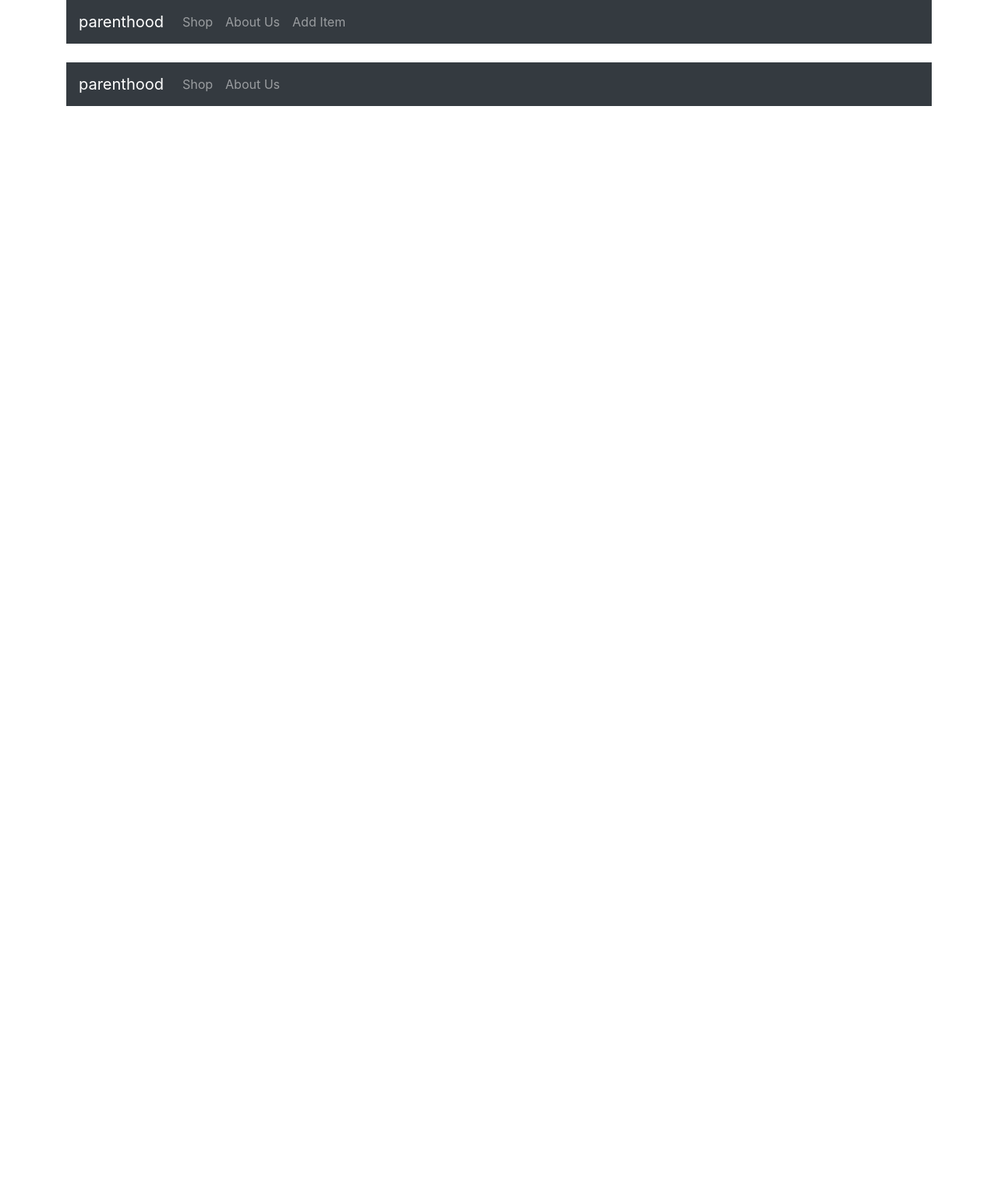
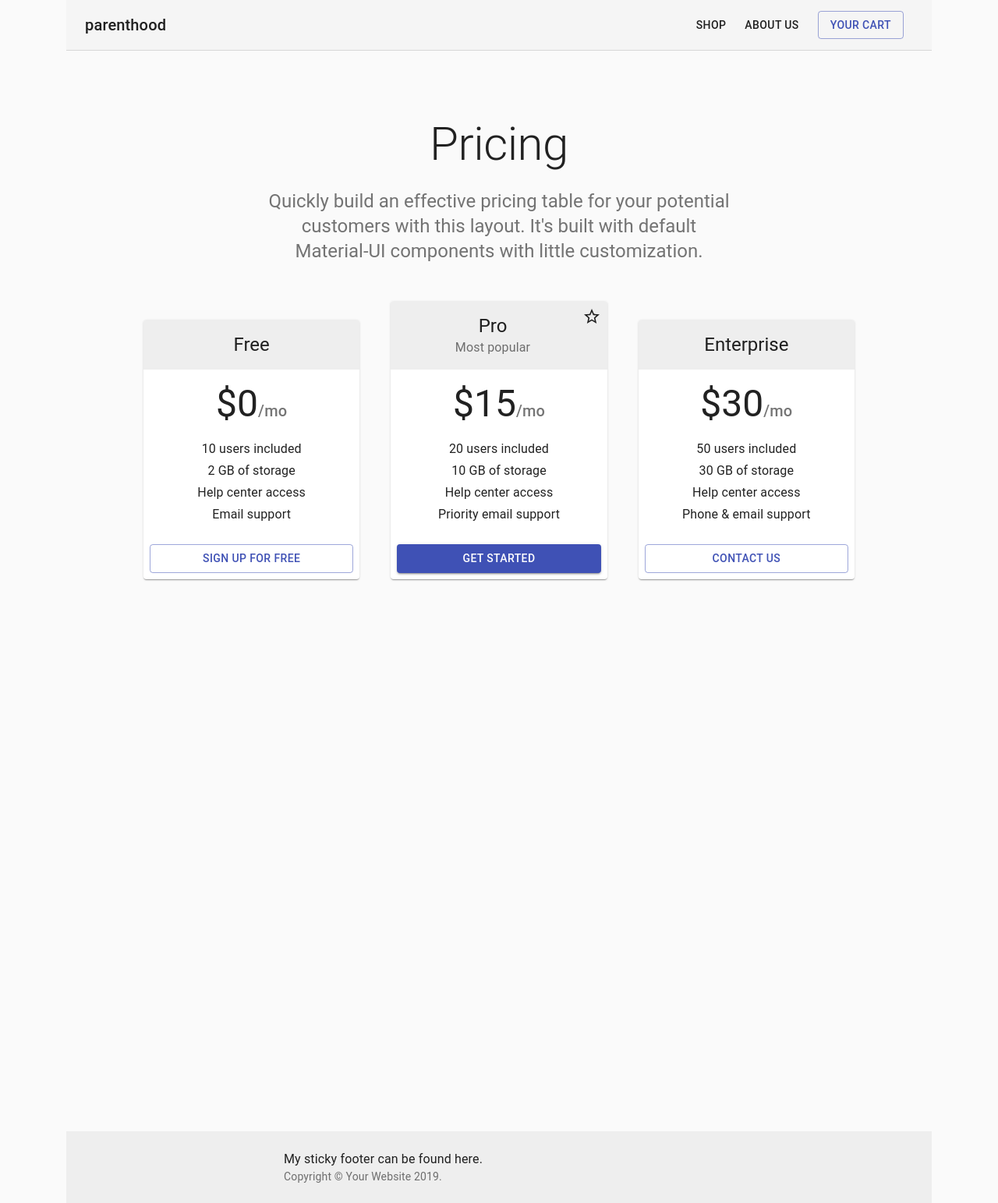
Before and after one commit to slongarama/parenthood, a React (Create React App) app: page / in a window 1280 px wide. Shown: the whole page at 78% size. Before the commit the page ends 800 px from the top, so only its background shows below. Built offline with nearby package versions, Linux system fonts and the light colour scheme.

Commit message:
pushing pricing template

```diff
--- a/src/App.js
+++ b/src/App.js
@@ -9,6 +9,8 @@
 import EditProduct from "./components/edit-product.component";
 import CreateProduct from "./components/create-product.component";
 import CreateUser from "./components/create-user.component";
+import StickyFooter from "./components/sticky-footer.component"
+// import Pricing from "./components/pricing-section.component"
 
 function App() {
   return (
@@ -24,6 +26,7 @@
           <Route path="/create" component={CreateProduct} />
           <Route path="/user" component={CreateUser} />
         </Switch>
+        <StickyFooter />
       </div>
     </Router>
   );
--- a/src/components/landing-page.component.js
+++ b/src/components/landing-page.component.js
@@ -1,22 +1,11 @@
 import React, { Component } from 'react';
 import { Link } from 'react-router-dom';
+import Pricing from './pricing-section.component';
 
-export default class Navbar extends Component {
+export default class LandingPage extends Component {
     render() {
         return (
-            <nav className="navbar navbar-dark bg-dark navbar-expand-lg">
-                <Link to="/" className="navbar-brand">parenthood</Link>
-                <div className="collpase navbar-~collapse">
-                    <ul className="navbar-nav mr-auto">
-                        <li className="navbar-item">
-                            <Link to="/shop" className="nav-link">Shop</Link>
-                        </li>
-                        <li className="navbar-item">
-                            <Link to="/about-us" className="nav-link">About Us</Link>
-                        </li>
-                    </ul>
-                </div>
-            </nav>
+            <Pricing></Pricing>
         );
     }
 }
--- a/src/components/navbar.component.js
+++ b/src/components/navbar.component.js
@@ -1,26 +1,63 @@
-import React, { Component } from 'react';
-import { Link } from 'react-router-dom';
-import '../styles/components/navbar.css'
+import React from 'react';
+import AppBar from '@material-ui/core/AppBar';
+import Button from '@material-ui/core/Button';
+import CssBaseline from '@material-ui/core/CssBaseline';
+import Toolbar from '@material-ui/core/Toolbar';
+import Typography from '@material-ui/core/Typography';
+import Link from '@material-ui/core/Link';
+import { makeStyles } from '@material-ui/core/styles';
 
-export default class Navbar extends Component {
-  render() {
-    return (
-      <nav className="navbar navbar-dark bg-dark navbar-expand-lg">
-        <Link to="/" className="navbar-brand">parenthood</Link>
-        <div className="collpase navbar-~collapse">
-          <ul className="navbar-nav mr-auto">
-            <li className="navbar-item">
-              <Link to="/shop" className="nav-link">Shop</Link>
-            </li>
-            <li className="navbar-item">
-              <Link to="/about-us" className="nav-link">About Us</Link>
-            </li>
-            <li className="navbar-item">
-              <Link to="/create" className="nav-link">Add Item</Link>
-            </li>
-          </ul>
-        </div>
-      </nav>
-    );
-  }
+
+const useStyles = makeStyles(theme => ({
+  '@global': {
+    ul: {
+      margin: 0,
+      padding: 0,
+    },
+    li: {
+      listStyle: 'none',
+    },
+  },
+  appBar: {
+    borderBottom: `1px solid ${theme.palette.divider}`,
+  },
+  toolbar: {
+    flexWrap: 'wrap',
+  },
+  toolbarTitle: {
+    flexGrow: 1,
+  },
+  link: {
+    margin: theme.spacing(1, 1.5),
+  },
+}));
+
+export default function Pricing() {
+  const classes = useStyles();
+
+  return (
+    <React.Fragment>
+      <CssBaseline />
+      <AppBar position="static" color="default" elevation={0} className={classes.appBar}>
+        <Toolbar className={classes.toolbar}>
+          <Typography variant="h6" color="inherit" noWrap className={classes.toolbarTitle}>
+            <Link color="textPrimary" href="/">
+              parenthood
+            </Link>
+          </Typography>
+          <nav>
+            <Link variant="button" color="textPrimary" href="/shop" className={classes.link}>
+              Shop
+            </Link>
+            <Link variant="button" color="textPrimary" href="/about-us" className={classes.link}>
+              About Us
+            </Link>
+          </nav>
+          <Button href="#" color="primary" variant="outlined" className={classes.link}>
+            Your Cart
+          </Button>
+        </Toolbar>
+      </AppBar>
+    </React.Fragment>
+  );
 }
--- /dev/null
+++ b/src/components/pricing-section.component.js
@@ -0,0 +1,170 @@
+import React from 'react';
+import Button from '@material-ui/core/Button';
+import Card from '@material-ui/core/Card';
+import CardActions from '@material-ui/core/CardActions';
+import CardContent from '@material-ui/core/CardContent';
+import CardHeader from '@material-ui/core/CardHeader';
+import CssBaseline from '@material-ui/core/CssBaseline';
+import Grid from '@material-ui/core/Grid';
+import StarIcon from '@material-ui/icons/StarBorder';
+import Typography from '@material-ui/core/Typography';
+import Link from '@material-ui/core/Link';
+import { makeStyles } from '@material-ui/core/styles';
+import Container from '@material-ui/core/Container';
+
+function Copyright() {
+    return (
+        <Typography variant="body2" color="textSecondary" align="center">
+            {'Copyright © '}
+            <Link color="inherit" href="https://material-ui.com/">
+                Your Website
+      </Link>{' '}
+            {new Date().getFullYear()}
+            {'.'}
+        </Typography>
+    );
+}
+
+const useStyles = makeStyles(theme => ({
+    '@global': {
+        ul: {
+            margin: 0,
+            padding: 0,
+        },
+        li: {
+            listStyle: 'none',
+        },
+    },
+    appBar: {
+        borderBottom: `1px solid ${theme.palette.divider}`,
+    },
+    toolbar: {
+        flexWrap: 'wrap',
+    },
+    toolbarTitle: {
+        flexGrow: 1,
+    },
+    link: {
+        margin: theme.spacing(1, 1.5),
+    },
+    heroContent: {
+        padding: theme.spacing(8, 0, 6),
+    },
+    cardHeader: {
+        backgroundColor:
+            theme.palette.type === 'dark' ? theme.palette.grey[700] : theme.palette.grey[200],
+    },
+    cardPricing: {
+        display: 'flex',
+        justifyContent: 'center',
+        alignItems: 'baseline',
+        marginBottom: theme.spacing(2),
+    },
+    footer: {
+        borderTop: `1px solid ${theme.palette.divider}`,
+        marginTop: theme.spacing(8),
+        paddingTop: theme.spacing(3),
+        paddingBottom: theme.spacing(3),
+        [theme.breakpoints.up('sm')]: {
+            paddingTop: theme.spacing(6),
+            paddingBottom: theme.spacing(6),
+        },
+    },
+}));
+
+const tiers = [
+    {
+        title: 'Free',
+        price: '0',
+        description: ['10 users included', '2 GB of storage', 'Help center access', 'Email support'],
+        buttonText: 'Sign up for free',
+        buttonVariant: 'outlined',
+    },
+    {
+        title: 'Pro',
+        subheader: 'Most popular',
+        price: '15',
+        description: [
+            '20 users included',
+            '10 GB of storage',
+            'Help center access',
+            'Priority email support',
+        ],
+        buttonText: 'Get started',
+        buttonVariant: 'contained',
+    },
+    {
+        title: 'Enterprise',
+        price: '30',
+        description: [
+            '50 users included',
+            '30 GB of storage',
+            'Help center access',
+            'Phone & email support',
+        ],
+        buttonText: 'Contact us',
+        buttonVariant: 'outlined',
+    },
+];
+
+export default function Pricing() {
+    const classes = useStyles();
+
+    return (
+        <React.Fragment>
+            <CssBaseline />
+            {/* Hero unit */}
+            <Container maxWidth="sm" component="main" className={classes.heroContent}>
+                <Typography component="h1" variant="h2" align="center" color="textPrimary" gutterBottom>
+                    Pricing
+                </Typography>
+                <Typography variant="h5" align="center" color="textSecondary" component="p">
+                    Quickly build an effective pricing table for your potential customers with this layout.
+                    It&apos;s built with default Material-UI components with little customization.
+                </Typography>
+            </Container>
+            {/* End hero unit */}
+            <Container maxWidth="md" component="main">
+                <Grid container spacing={5} alignItems="flex-end">
+                    {tiers.map(tier => (
+                        // Enterprise card is full width at sm breakpoint
+                        <Grid item key={tier.title} xs={12} sm={tier.title === 'Enterprise' ? 12 : 6} md={4}>
+                            <Card>
+                                <CardHeader
+                                    title={tier.title}
+                                    subheader={tier.subheader}
+                                    titleTypographyProps={{ align: 'center' }}
+                                    subheaderTypographyProps={{ align: 'center' }}
+                                    action={tier.title === 'Pro' ? <StarIcon /> : null}
+                                    className={classes.cardHeader}
+                                />
+                                <CardContent>
+                                    <div className={classes.cardPricing}>
+                                        <Typography component="h2" variant="h3" color="textPrimary">
+                                            ${tier.price}
+                                        </Typography>
+                                        <Typography variant="h6" color="textSecondary">
+                                            /mo
+                                        </Typography>
+                                    </div>
+                                    <ul>
+                                        {tier.description.map(line => (
+                                            <Typography component="li" variant="subtitle1" align="center" key={line}>
+                                                {line}
+                                            </Typography>
+                                        ))}
+                                    </ul>
+                                </CardContent>
+                                <CardActions>
+                                    <Button fullWidth variant={tier.buttonVariant} color="primary">
+                                        {tier.buttonText}
+                                    </Button>
+                                </CardActions>
+                            </Card>
+                        </Grid>
+                    ))}
+                </Grid>
+            </Container>
+        </React.Fragment>
+    );
+}
--- /dev/null
+++ b/src/components/sticky-footer.component.js
@@ -0,0 +1,55 @@
+// Reference: Material-UI "Sticky Footer" template
+
+import React from 'react';
+import CssBaseline from '@material-ui/core/CssBaseline';
+import Typography from '@material-ui/core/Typography';
+import { makeStyles } from '@material-ui/core/styles';
+import Container from '@material-ui/core/Container';
+import Link from '@material-ui/core/Link';
+
+function Copyright() {
+    return (
+        <Typography variant="body2" color="textSecondary">
+            {'Copyright © '}
+            <Link color="inherit" href="https://material-ui.com/">
+                Your Website
+      </Link>{' '}
+            {new Date().getFullYear()}
+            {'.'}
+        </Typography>
+    );
+}
+
+const useStyles = makeStyles(theme => ({
+    root: {
+        display: 'flex',
+        flexDirection: 'column',
+        minHeight: '100vh',
+    },
+    main: {
+        marginTop: theme.spacing(8),
+        marginBottom: theme.spacing(2),
+    },
+    footer: {
+        padding: theme.spacing(3, 2),
+        marginTop: 'auto',
+        backgroundColor:
+            theme.palette.type === 'dark' ? theme.palette.grey[800] : theme.palette.grey[200],
+    },
+}));
+
+export default function StickyFooter() {
+    const classes = useStyles();
+
+    return (
+        <div className={classes.root}>
+            <CssBaseline />
+            <footer className={classes.footer}>
+                <Container maxWidth="sm">
+                    <Typography variant="body1">My sticky footer can be found here.</Typography>
+                    <Copyright />
+                </Container>
+            </footer>
+        </div>
+    );
+}
```
Also changed, not shown: src/components/product-card.component.js (+0 -17 lines), src/styles/components/navbar.css (deleted).
